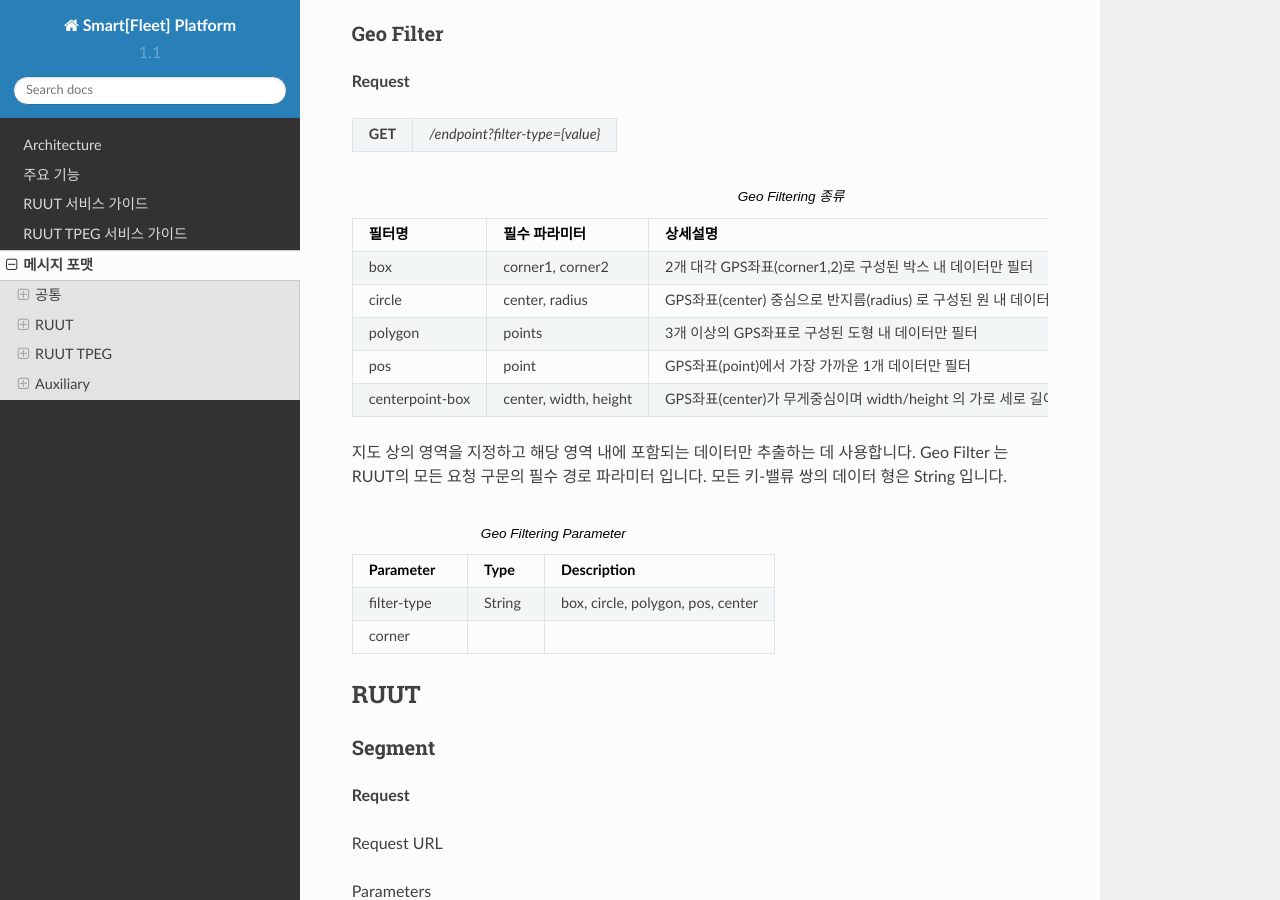
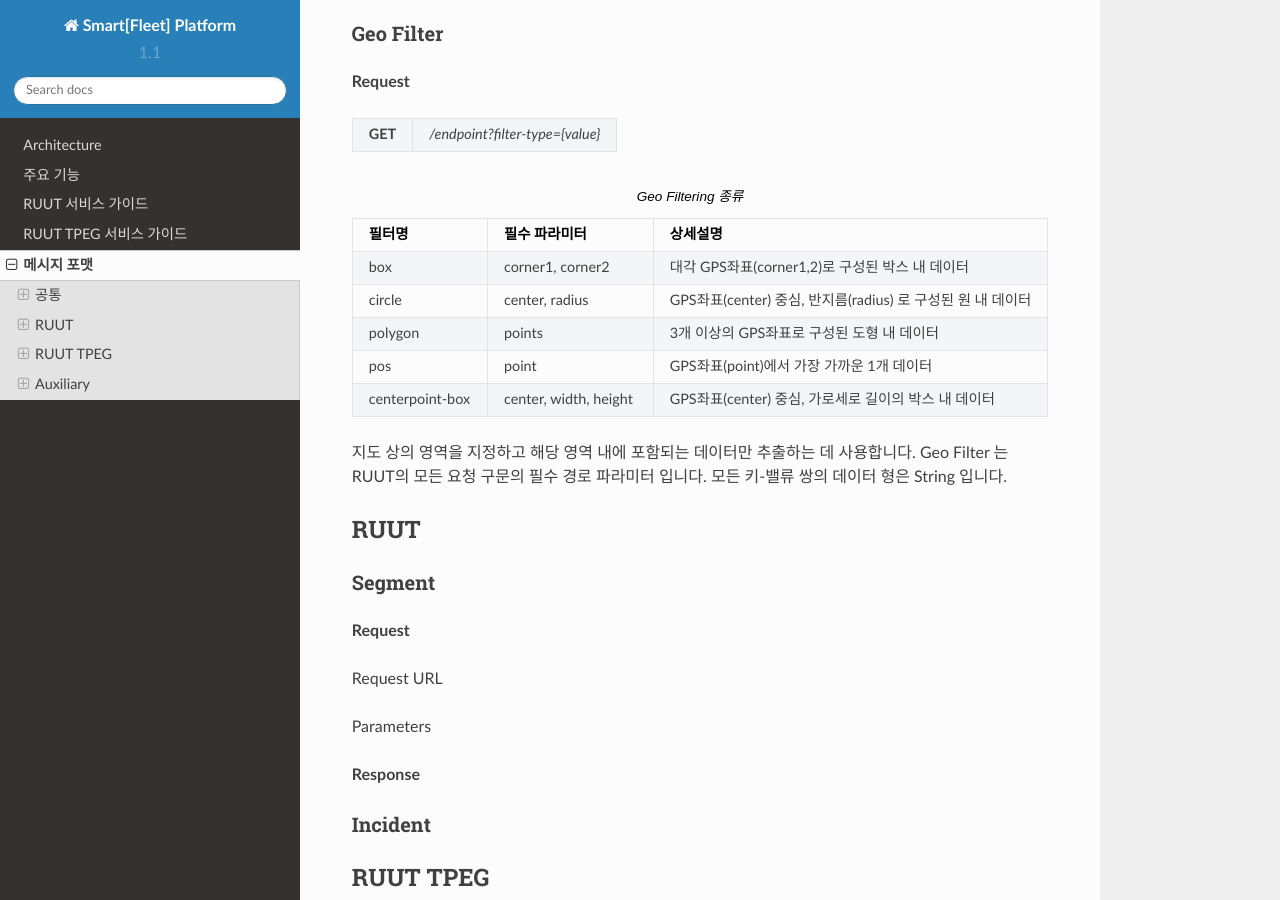
Before and after one commit to harudium/dyrods, a Sphinx documentation site: the page built from source/format.rst, in a window 1280 px wide and 900 px high, scrolled down 351 px. Built offline with Sphinx 7.4.7 and the Read the Docs theme 2.0.0, drawn with Linux system fonts in a browser that asks for light colours.

Commit message:
Update format.rst

```diff
--- a/source/format.rst
+++ b/source/format.rst
@@ -25,20 +25,13 @@
    :header: "필터명", "필수 파라미터", "상세설명"
    :widths: 15, 20, 40
 
-   "box", "corner1, corner2", "2개 대각 GPS좌표(corner1,2)로 구성된 박스 내 데이터만 필터"
-   "circle", "center, radius", "GPS좌표(center) 중심으로 반지름(radius) 로 구성된 원 내 데이터만 필터"
-   "polygon", "points", "3개 이상의 GPS좌표로 구성된 도형 내 데이터만 필터"
-   "pos", "point", "GPS좌표(point)에서 가장 가까운 1개 데이터만 필터"
-   "centerpoint-box", "center, width, height", "GPS좌표(center)가 무게중심이며 width/height 의 가로 세로 길이를 가진 박스 내 데이터만 필터"
+   "box", "corner1, corner2", "대각 GPS좌표(corner1,2)로 구성된 박스 내 데이터"
+   "circle", "center, radius", "GPS좌표(center) 중심, 반지름(radius) 로 구성된 원 내 데이터"
+   "polygon", "points", "3개 이상의 GPS좌표로 구성된 도형 내 데이터"
+   "pos", "point", "GPS좌표(point)에서 가장 가까운 1개 데이터"
+   "centerpoint-box", "center, width, height", "GPS좌표(center) 중심, 가로세로 길이의 박스 내 데이터"
 
 지도 상의 영역을 지정하고 해당 영역 내에 포함되는 데이터만 추출하는 데 사용합니다. Geo Filter 는 RUUT의 모든 요청 구문의 필수 경로 파라미터 입니다. 모든 키-밸류 쌍의 데이터 형은 String 입니다.
-
-.. csv-table:: Geo Filtering Parameter
-   :header: "Parameter", "Type", "Description"
-   :widths: 15, 10, 30
-
-   "filter-type", "String", "box, circle, polygon, pos, center"
-   "corner"
 
 
 +--------------+-----------------+------------------------------------------------------+
```
